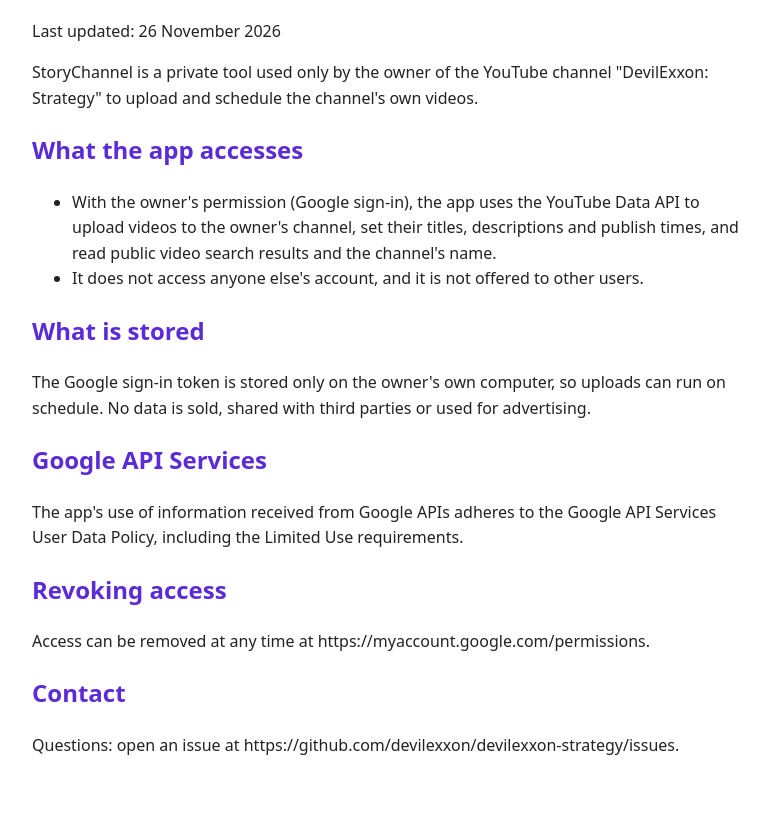
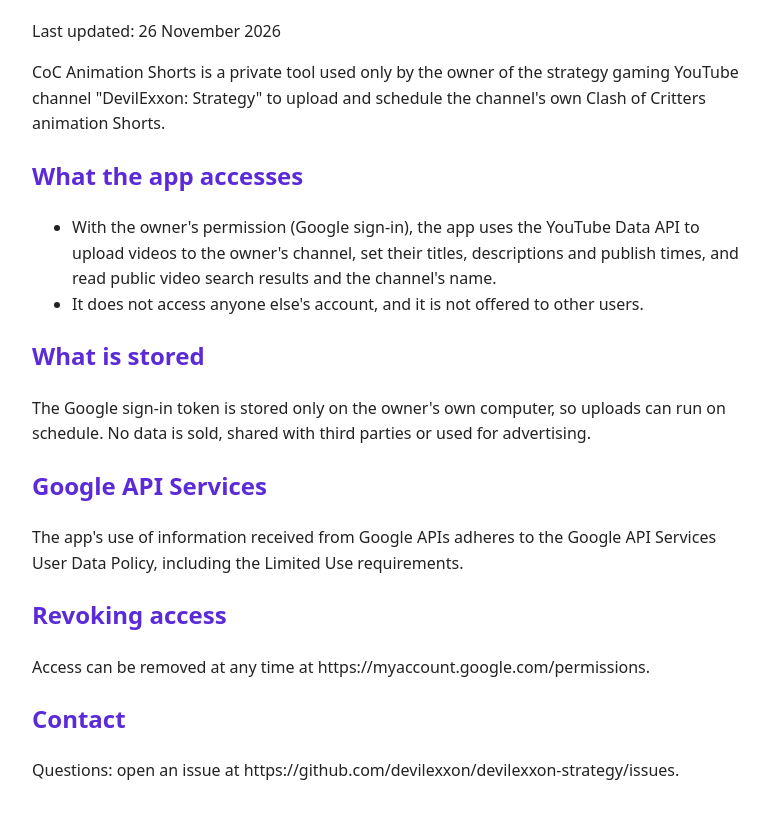
Before and after one commit to devilexxon/devilexxon-strategy, a plain HTML site: page privacy.html in a window 1280 px wide. Shown: the part 94-912 px from the top of the page, without its empty margins (248-1017 px from the left). Drawn offline with Linux system fonts and the light colour scheme.

Commit message:
Describe the channel as a strategy gaming channel with CoC Animation Shorts
Co-Authored-By: Claude Opus 5.5 <noreply@anthropic.com>

```diff
--- a/privacy.html
+++ b/privacy.html
@@ -1,11 +1,11 @@
 <!doctype html>
 <html lang="en"><head><meta charset="utf-8"><meta name="viewport" content="width=device-width,initial-scale=1">
-<title>Privacy Policy - StoryChannel (DevilExxon: Strategy)</title>
+<title>Privacy Policy - CoC Animation Shorts (DevilExxon: Strategy)</title>
 <style>body{font-family:system-ui,sans-serif;max-width:720px;margin:40px auto;padding:0 20px;line-height:1.6;color:#222}h1,h2{color:#5b2bd8}</style>
 </head><body>
 <h1>Privacy Policy</h1>
 <p>Last updated: 26 November 2026</p>
-<p>StoryChannel is a private tool used only by the owner of the YouTube channel "DevilExxon: Strategy" to upload and schedule the channel's own videos.</p>
+<p>CoC Animation Shorts is a private tool used only by the owner of the strategy gaming YouTube channel "DevilExxon: Strategy" to upload and schedule the channel's own Clash of Critters animation Shorts.</p>
 <h2>What the app accesses</h2>
 <ul>
 <li>With the owner's permission (Google sign-in), the app uses the YouTube Data API to upload videos to the owner's channel, set their titles, descriptions and publish times, and read public video search results and the channel's name.</li>
```
